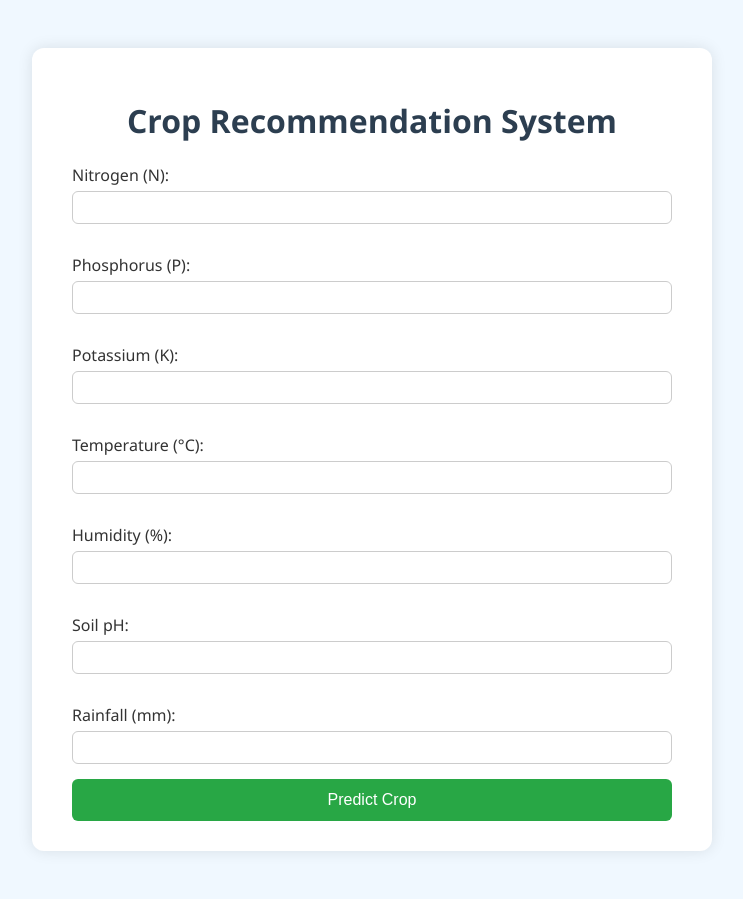
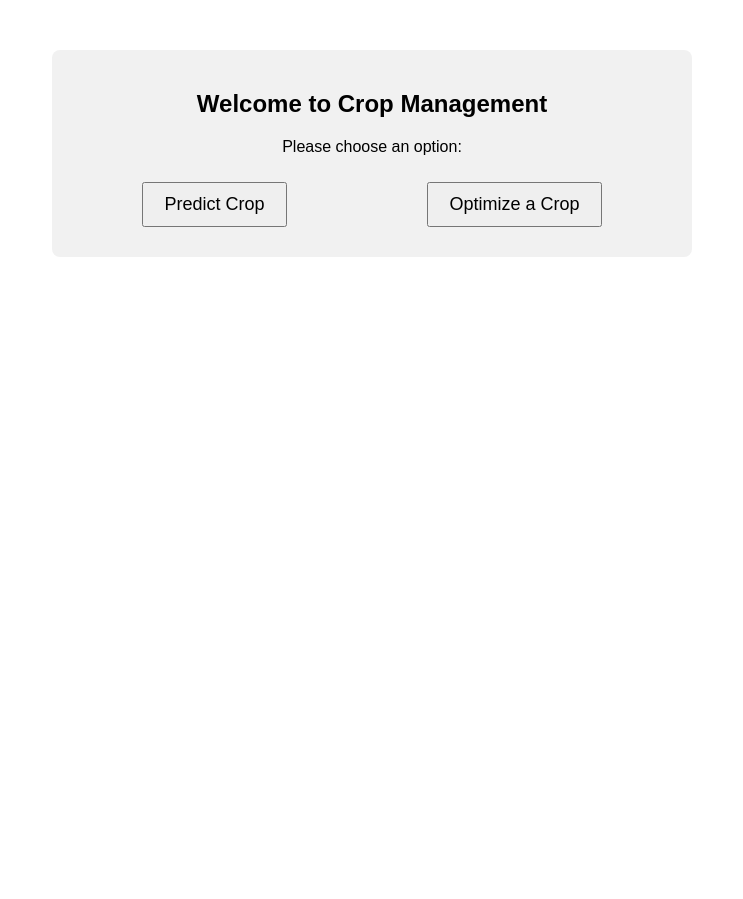
Before and after one commit to Mark-Kitur/crop_recomendation, a Flask app: page / in a window 1280 px wide. Shown: the whole page, without its empty margins (268-1011 px from the left). After the commit the page ends 257 px from the top, so only its background shows below. Run offline with Flask 3, Linux system fonts and the light colour scheme; parts of the project's set-up code (start-up, migrations or seed data) failed here and were passed over.

Commit message:
Addicting recommendation option to prediction

```diff
--- a/app.py
+++ b/app.py
@@ -1,25 +1,68 @@
 from flask import Flask, render_template, request, redirect, url_for
 import joblib
 
-app= Flask(__name__)
+app = Flask(__name__)
 
+# Load models and data
 model = joblib.load(open("crop_model.pkl", "rb"))
 crops = joblib.load(open("crop_map.pkl", "rb"))
+final_dict = joblib.load(open("crop_thresholds.pkl", "rb"))
+
 
 @app.route('/')
+def home():
+    return render_template('home.html')
 
-def home():
-    return render_template('index.html')
 
-@app.route('/predict', methods=['POST'])
+@app.route('/predict', methods=['GET', 'POST'])
 def predict():
-    # Get form data and convert to float
-    features= [float(x) for x in request.form.values()]
-    prediction= model.predict([features])[0]
-    # Get the crop name from the mapping
-    crop_name = list(crops.keys())[list(crops.values()).index(prediction)]
+    if request.method == 'POST':
+        features = [float(x) for x in request.form.values()]
+        prediction = model.predict([features])[0]
+        crop_name = list(crops.keys())[list(crops.values()).index(prediction)]
+        return render_template('pred.html', crop=crop_name)
+    return render_template('pred.html')
 
-    return render_template('index.html',crop=crop_name)
 
-if __name__== '__main__':
+@app.route('/recommend', methods=['GET', 'POST'])
+def recommend():
+    crop_list = list(final_dict.keys())
+    if request.method == 'POST':
+        crop = request.form["crop"]
+        crop_optimums = final_dict.get(crop)
+
+        if not crop_optimums:
+            return f"No data found for {crop}"
+
+        user_inputs = {
+            "Nitrogen": float(request.form["nitrogen"]),
+            "Phosphorus": float(request.form["phosphorus"]),
+            "Potassium": float(request.form["potassium"]),
+            "Temperature": float(request.form["temperature"]),
+            "Humidity": float(request.form["humidity"]),
+            "pH_Value": float(request.form["ph"]),
+            "Rainfall": float(request.form["rainfall"])
+        }
+
+        recommendations = {}
+        for key, user_val in user_inputs.items():
+            optimum = crop_optimums.get(key)
+            if optimum is None:
+                continue
+            lower = optimum * 0.9
+            upper = optimum * 1.1
+
+            if user_val < lower:
+                recommendations[key] = f"Increase {key} (Current: {user_val}, Optimal: {optimum})"
+            elif user_val > upper:
+                recommendations[key] = f"Reduce {key} (Current: {user_val}, Optimal: {optimum})"
+            else:
+                recommendations[key] = f"{key} is optimal (Current: {user_val})"
+
+        return render_template("result.html", crop=crop, recommendations=recommendations)
+
+    return render_template("recommend.html", crops=crop_list)
+
+
+if __name__ == '__main__':
     app.run(debug=True)
--- /dev/null
+++ b/templates/home.html
@@ -0,0 +1,23 @@
+<!DOCTYPE html>
+<html lang="en">
+<head>
+    <meta charset="UTF-8">
+    <title>Crop Management</title>
+    <style>
+        body { font-family: Arial, sans-serif; }
+        .container { max-width: 600px; margin: 50px auto; padding: 20px; background-color: #f1f1f1; border-radius: 8px; text-align: center; }
+        button { padding: 10px 20px; font-size: 18px; cursor: pointer; margin: 10px; }
+        .button-container { display: flex; justify-content: space-around; }
+    </style>
+</head>
+<body>
+    <div class="container">
+        <h2>Welcome to Crop Management</h2>
+        <p>Please choose an option:</p>
+        <div class="button-container">
+            <a href="/predict"><button>Predict Crop</button></a>
+            <a href="/recommend"><button>Optimize a Crop</button></a>
+        </div>
+    </div>
+</body>
+</html>
--- a/templates/index.html
+++ b/templates/index.html
@@ -2,103 +2,69 @@
 <html lang="en">
 <head>
     <meta charset="UTF-8">
-    <title>Crop Selector</title>
+    <title>Crop Threshold Finder</title>
     <style>
         body {
-            font-family: 'Segoe UI', Tahoma, Geneva, Verdana, sans-serif;
-            background: #f0f8ff;
-            padding: 40px;
-            color: #333;
+            font-family: Arial, sans-serif;
+            max-width: 600px;
+            margin: 40px auto;
+            padding: 20px;
+            background-color: #f7f7f7;
+            border-radius: 8px;
         }
-
-        .container {
-            background: #fff;
-            max-width: 600px;
-            margin: auto;
-            padding: 30px 40px;
-            border-radius: 12px;
-            box-shadow: 0 0 15px rgba(0,0,0,0.1);
+        h2 {
+            text-align: center;
         }
-
-        h1 {
-            text-align: center;
-            color: #2c3e50;
+        label {
+            display: block;
+            margin-top: 15px;
         }
-
-        label {
-            font-weight: 500;
-            margin-top: 15px;
-            display: block;
-        }
-
-        input[type="text"] {
+        input, select {
             width: 100%;
             padding: 8px;
             margin-top: 5px;
-            margin-bottom: 15px;
-            border: 1px solid #ccc;
-            border-radius: 6px;
-            box-sizing: border-box;
         }
-
         input[type="submit"] {
-            width: 100%;
-            background-color: #28a745;
+            background-color: #4CAF50;
             color: white;
-            padding: 12px;
             border: none;
-            border-radius: 6px;
-            font-size: 16px;
+            margin-top: 20px;
             cursor: pointer;
-            transition: 0.3s ease;
-        }
-
-        input[type="submit"]:hover {
-            background-color: #218838;
-        }
-
-        .result {
-            text-align: center;
-            margin-top: 20px;
-            font-size: 20px;
-            color: #007bff;
         }
     </style>
 </head>
 <body>
-    <div class="container">
-        <h1>Crop Recommendation System</h1>
-        {% if crop %}
-        <div class="result">
-            <strong>Predicted Crop:</strong> {{ crop }}
-        </div>
-        {% endif %}
-        <form action="/predict" method="post">
+    <h2>Crop Threshold Finder</h2>
+    <form action="/find_threshold" method="post">
+        <label for="crop">Select Crop:</label>
+        <select name="crop" id="crop">
+            {% for crop in crops %}
+                <option value="{{ crop }}">{{ crop }}</option>
+            {% endfor %}
+        </select>
+
         <label for="nitrogen">Nitrogen (N):</label>
-            <input type="text" id="nitrogen" name="nitrogen">
+        <input type="text" name="nitrogen" id="nitrogen">
 
         <label for="phosphorus">Phosphorus (P):</label>
-            <input type="text" id="phosphorus" name="phosphorus">
+        <input type="text" name="phosphorus" id="phosphorus">
 
         <label for="potassium">Potassium (K):</label>
-            <input type="text" id="potassium" name="potassium">
+        <input type="text" name="potassium" id="potassium">
 
         <label for="temperature">Temperature (°C):</label>
-            <input type="text" id="temperature" name="temperature">
+        <input type="text" name="temperature" id="temperature">
 
         <label for="humidity">Humidity (%):</label>
-            <input type="text" id="humidity" name="humidity">
+        <input type="text" name="humidity" id="humidity">
 
         <label for="ph">Soil pH:</label>
-            <input type="text" id="ph" name="ph">
+        <input type="text" name="ph" id="ph">
 
         <label for="rainfall">Rainfall (mm):</label>
-            <input type="text" id="rainfall" name="rainfall">
+        <input type="text" name="rainfall" id="rainfall">
 
-            <input type="submit" value="Predict Crop">
+        <input type="submit" value="Find Threshold">
     </form>
-
-
-    </div>
 </body>
 </html>
```
Also changed, not shown: templates/pred.html (added, +51 -0 lines), templates/recommend.html (added, +48 -0 lines), templates/result.html (added, +22 -0 lines), 3 other files. Lines whose indentation alone changed are shown as unchanged.
